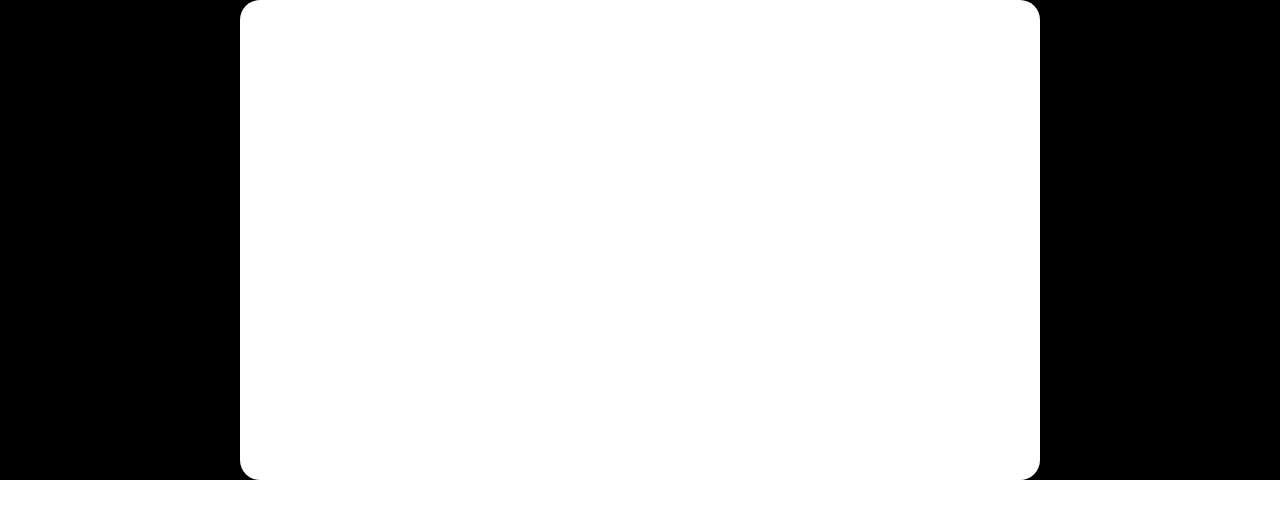
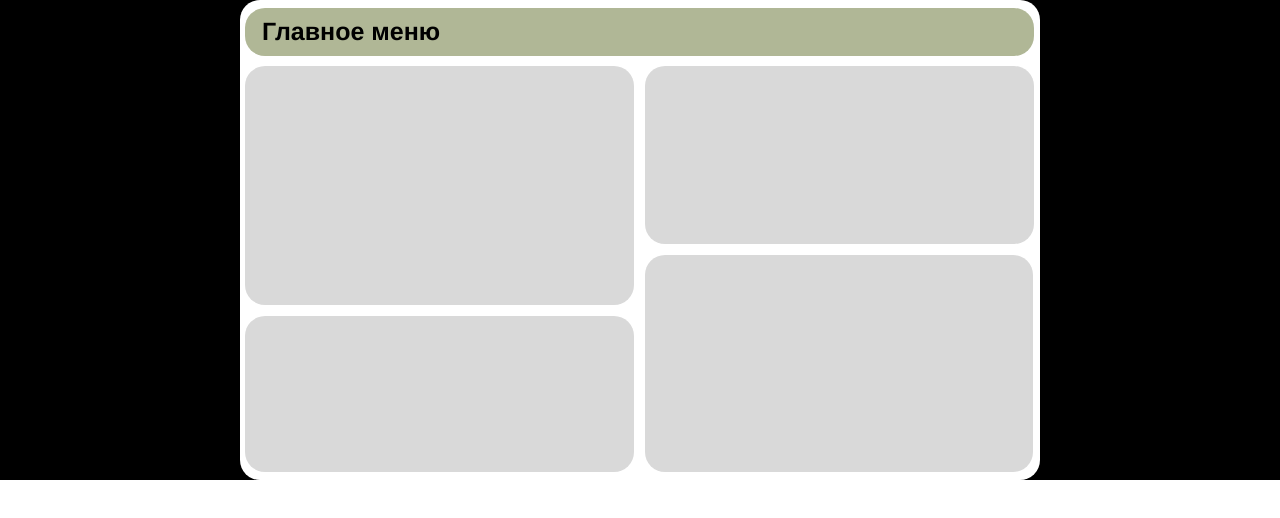
Before and after one commit to caxapok1python/grainfocus, a plain HTML site: page fronend/index.html in a window 1280 px wide. Drawn offline with nearby package versions, Linux system fonts and the light colour scheme; files that its build step writes are made by us from their sources.

Commit message:
test_boxes

```diff
--- a/fronend/index.html
+++ b/fronend/index.html
@@ -1,13 +1,23 @@
 <!DOCTYPE html>
 <html>
-  <head>
-    <meta charset="utf-8" />
-    <link rel="stylesheet" href="globals.css" />
-    <link rel="stylesheet" href="style.css" />
-  </head>
-  <body>
-    <div class="main">
-      <div class="rectangle-wrapper"><div class="rectangle"></div></div>
+<head>
+    <meta charset="utf-8"/>
+    <link rel="stylesheet" href="src/css/globals.css"/>
+    <link rel="stylesheet" href="src/css/style.css"/>
+</head>
+<body>
+<div class="main">
+    <div class="overlap-group-wrapper">
+        <div class="overlap-group">
+            <div class="overlap">
+                <div class="title">Главное меню</div>
+            </div>
+            <div class="stats-box"></div>
+            <div class="now-box"></div>
+            <div class="image-box"></div>
+            <div class="graph-box"></div>
+        </div>
     </div>
-  </body>
+</div>
+</body>
 </html>
--- a/fronend/src/css/style.css
+++ b/fronend/src/css/style.css
@@ -6,14 +6,79 @@
   width: 100%;
 }
 
-.main .rectangle-wrapper {
+.main .overlap-group-wrapper {
   background-color: #000000;
   width: 800px;
   height: 480px;
 }
 
-.main .rectangle {
+.main .overlap-group {
+  position: relative;
   height: 480px;
   background-color: #ffffff;
   border-radius: 20px;
 }
+
+.main .overlap {
+  position: absolute;
+  width: 789px;
+  height: 48px;
+  top: 8px;
+  left: 5px;
+  background-color: #b0b796;
+  border-radius: 20px;
+}
+
+.main .title {
+  position: absolute;
+  width: 324px;
+  top: 9px;
+  left: 17px;
+  font-family: "Inter-SemiBold", Helvetica;
+  font-weight: 600;
+  color: #000000;
+  font-size: 25px;
+  letter-spacing: 0;
+  line-height: normal;
+  white-space: nowrap;
+}
+
+.main .stats-box {
+  position: absolute;
+  width: 389px;
+  height: 178px;
+  top: 66px;
+  left: 405px;
+  background-color: #d9d9d9;
+  border-radius: 20px;
+}
+
+.main .now-box {
+  position: absolute;
+  width: 389px;
+  height: 156px;
+  top: 316px;
+  left: 5px;
+  background-color: #d9d9d9;
+  border-radius: 20px;
+}
+
+.main .image-box {
+  position: absolute;
+  width: 388px;
+  height: 217px;
+  top: 255px;
+  left: 405px;
+  background-color: #d9d9d9;
+  border-radius: 20px;
+}
+
+.main .graph-box {
+  position: absolute;
+  width: 389px;
+  height: 239px;
+  top: 66px;
+  left: 5px;
+  background-color: #d9d9d9;
+  border-radius: 20px;
+}
```
